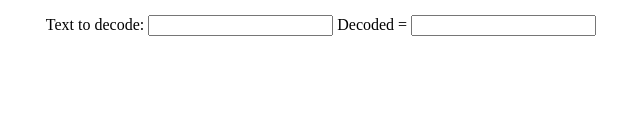
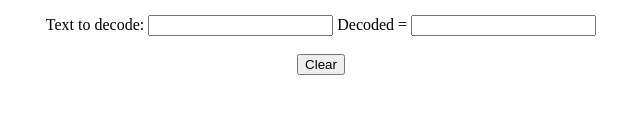
Before and after one commit to cnobleshriver/ex10-persistent-encoder, a website with bundled scripts: page src/index.html in a window 1280 px wide. Shown: the part 447-560 px from the top of the page, without its empty margins (319-959 px from the left). Built offline with nearby package versions, Linux system fonts and the light colour scheme.

Commit message:
task #2 complete

```diff
--- a/src/index.html
+++ b/src/index.html
@@ -30,6 +30,7 @@
           TASK #2: Add a button that will be used to clear local storage state.
             Make sure you give it the id "clear-state" and the text "Clear".
         -->
+        <input type="button" value="Clear" id="clear-state">
 
       </form>
     </center>
```
